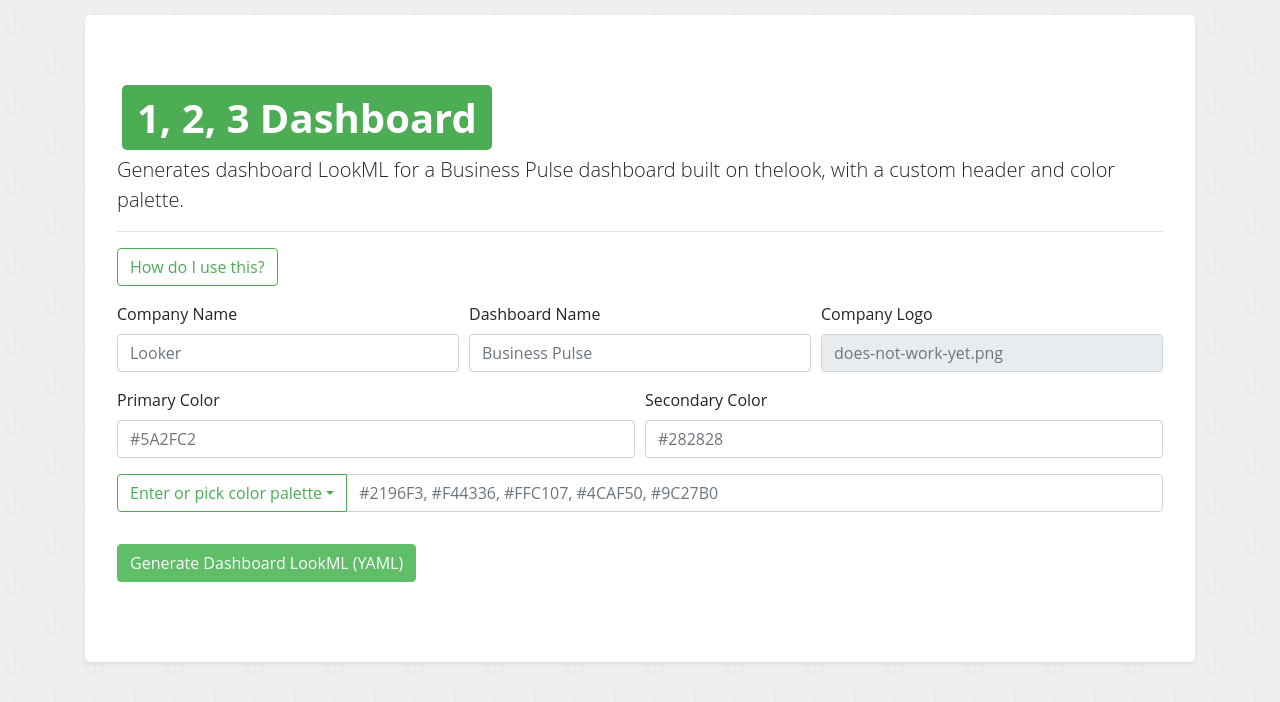
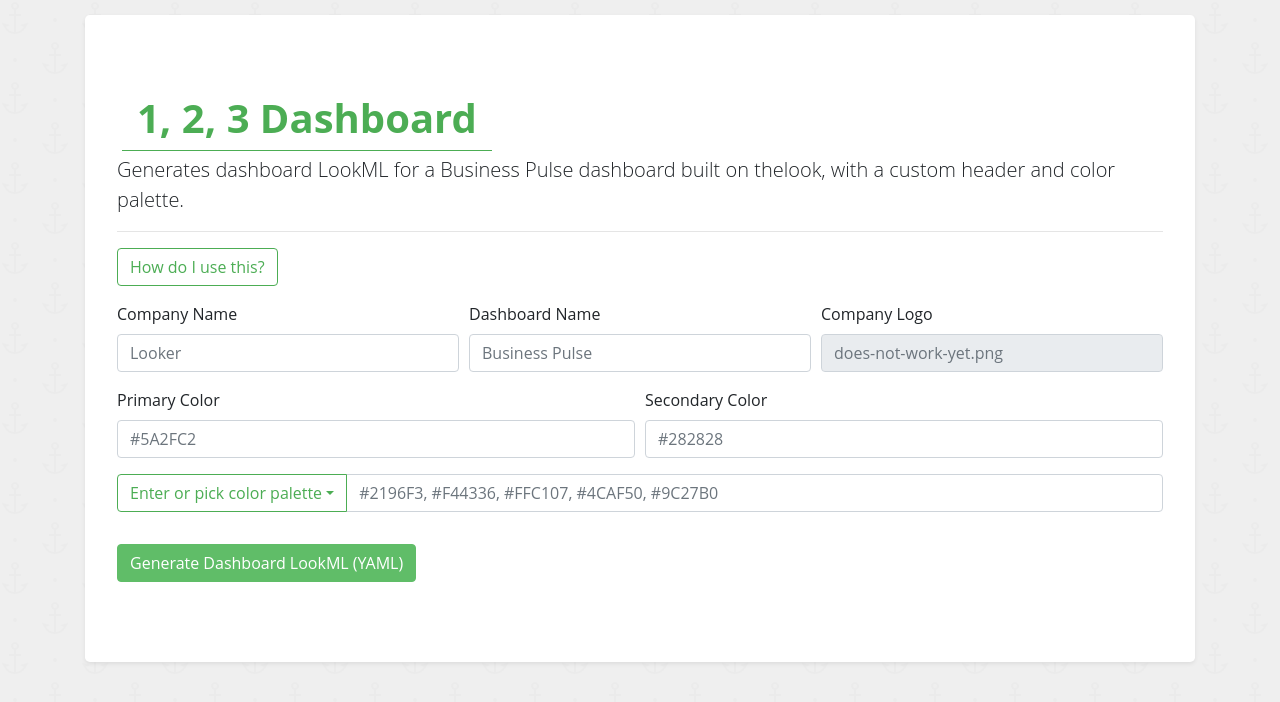
Before and after one commit to brechtv/demo_lookml_dashboard_generator, a plain HTML site: page index.html in a window 1280 px wide. Drawn offline with nearby package versions, Linux system fonts and the light colour scheme; some packages are replaced by stand-ins of ours; a script that the page names is missing.

```diff
--- a/static/app.css
+++ b/static/app.css
@@ -16,6 +16,9 @@
 	float: left;
 }
 
+html {
+  scroll-behavior: smooth;
+}
 
 
 body {
@@ -31,10 +34,9 @@ h1, h2, h3, h4, h5 {
 }
 
 .app-title {
-	color: white;
-	background-color: #4cad54;
+	color: #4cad54;
+	border-bottom: solid 1px #4cad54;
 	padding: 5px 15px;
-	border-radius: 5px;
 }
 
 .btn-primary {
```
